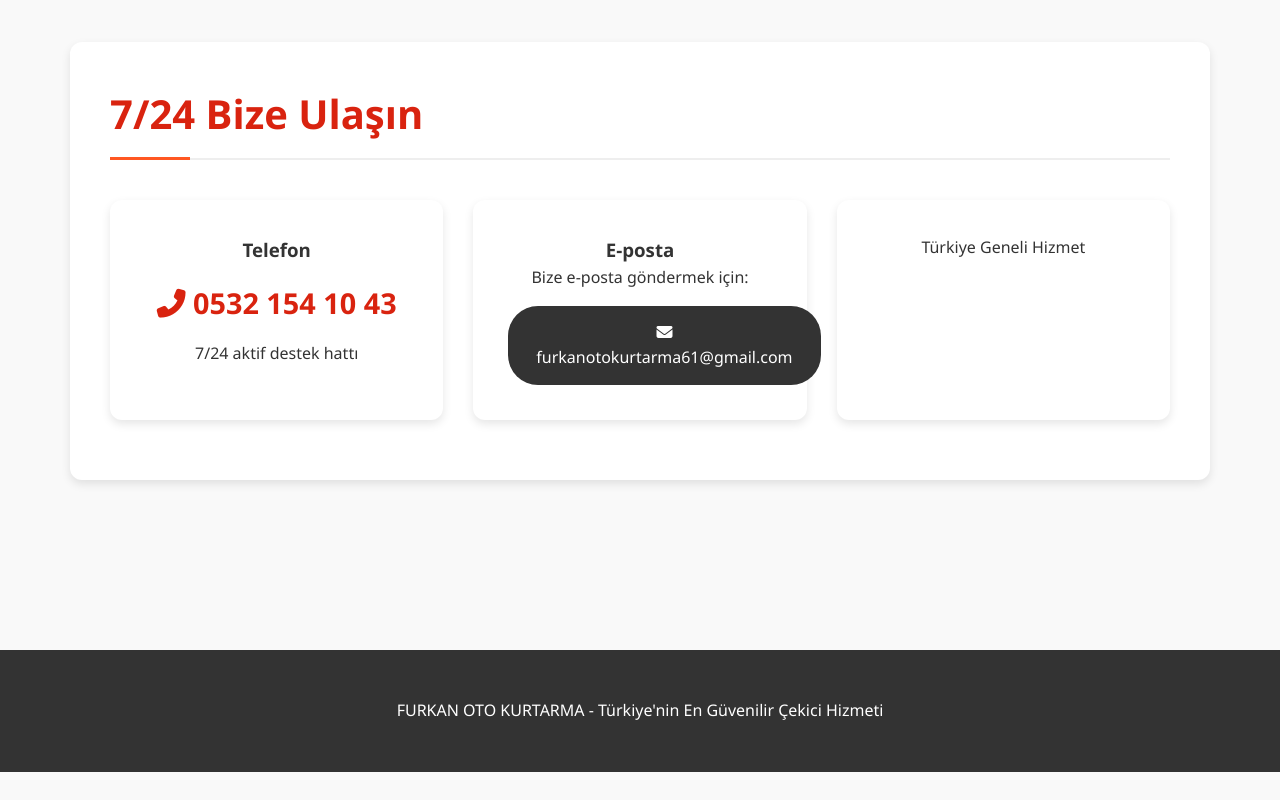
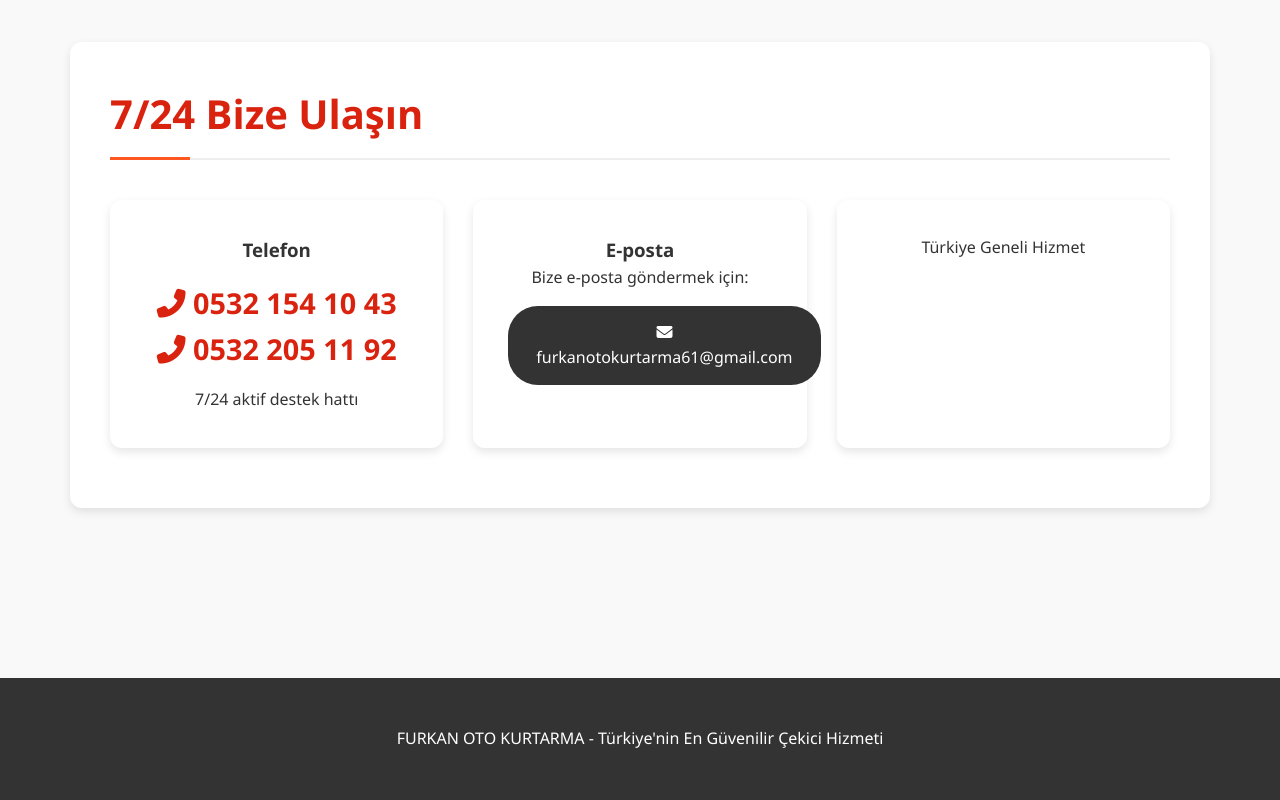
Before and after one commit to furkanotokurtarma/-, a plain HTML site: page index.html in a window 1280 px wide. Shown: the part 3585-4385 px from the top of the page. Before the commit the page ends 4357 px from the top, so only its background shows below. Drawn offline with Linux system fonts and the light colour scheme.

Commit message:
Update index.html

```diff
--- a/index.html
+++ b/index.html
@@ -728,6 +728,7 @@
           <h3>Telefon</h3>
           <div class="phone">
             <i class="fas fa-phone-alt"></i> 0532 154 10 43
+            <i class="fas fa-phone-alt"></i> 0532 205 11 92
           </div>
           <p>7/24 aktif destek hattı</p>
         </div>
```
